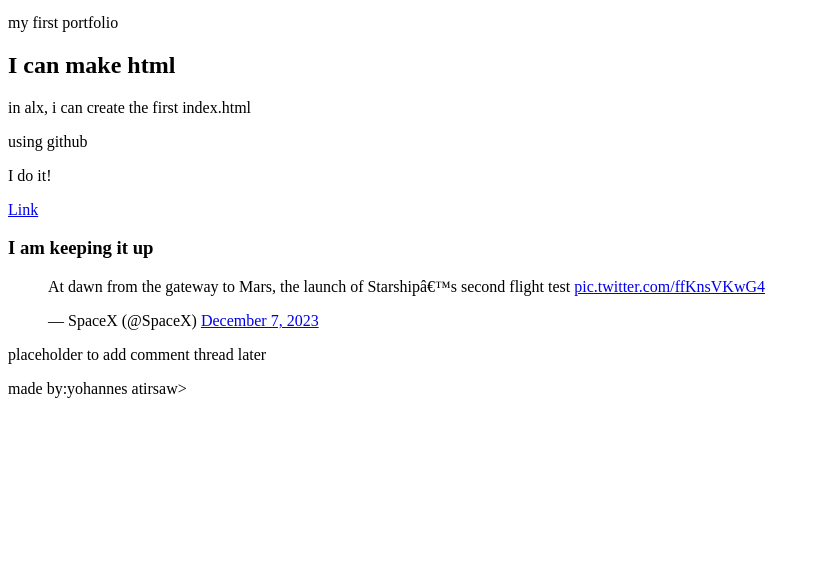
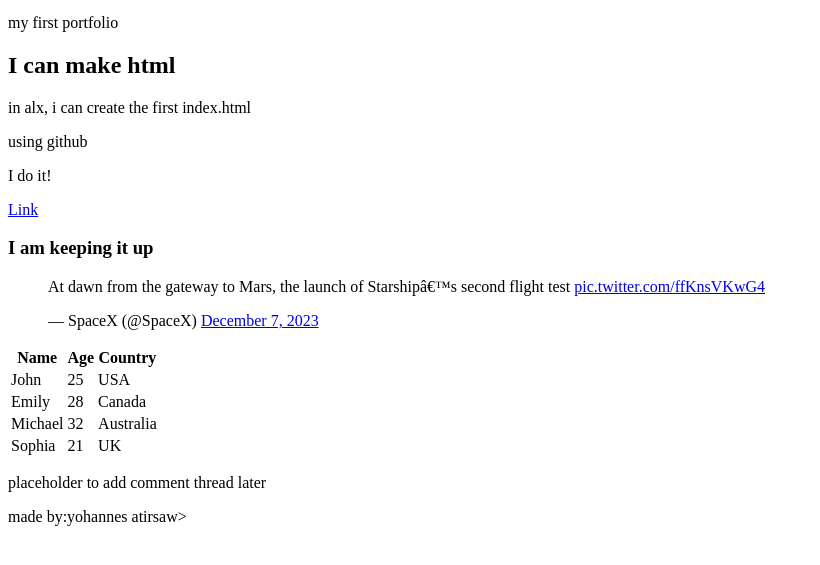
Before and after one commit to Yohannes-john/My_First_Portfolio, a plain HTML site: page html_basic/index.html in a window 1280 px wide. Shown: the part 87-652 px from the top of the page, without its empty margins (0-820 px from the left). Drawn offline with Linux system fonts and the light colour scheme.

Commit message:
Update index.html

```diff
--- a/html_basic/index.html
+++ b/html_basic/index.html
@@ -20,6 +20,34 @@
           <a href="https://i.ibb.co/gTDZZT8/ALX-Logo-07.png">Link</a>
           <h3>I am keeping it up</h3>
            <blockquote class="twitter-tweet"><p lang="en" dir="ltr">At dawn from the gateway to Mars, the launch of Starship’s second flight test <a href="https://t.co/ffKnsVKwG4">pic.twitter.com/ffKnsVKwG4</a></p>&mdash; SpaceX (@SpaceX) <a href="https://twitter.com/SpaceX/status/1732824684683784516?ref_src=twsrc%5Etfw">December 7, 2023</a></blockquote> <script async src="https://platform.twitter.com/widgets.js" charset="utf-8"></script>
+          <table>
+            <tr>
+              <th>Name </th>
+              <th>Age </th>
+              <th>Country </th>
+            </tr>
+            <tr>
+              <td>John </td>
+              <td>25 </td>
+              <td>USA</td>
+            </tr>
+            <tr>
+              <td>Emily</td>
+              <td>28 </td>
+              <td>Canada</td>
+            </tr>
+            <tr>
+              <td>Michael</td>
+              <td>32</td>
+              <td>Australia</td>
+            </tr>
+              </tr>
+            <tr>
+              <td>Sophia</td>
+              <td>21</td>
+              <td>UK</td>
+            </tr>
+          </table>
         </article>
         <aside>
           <p>placeholder to add comment thread later</p>
```
